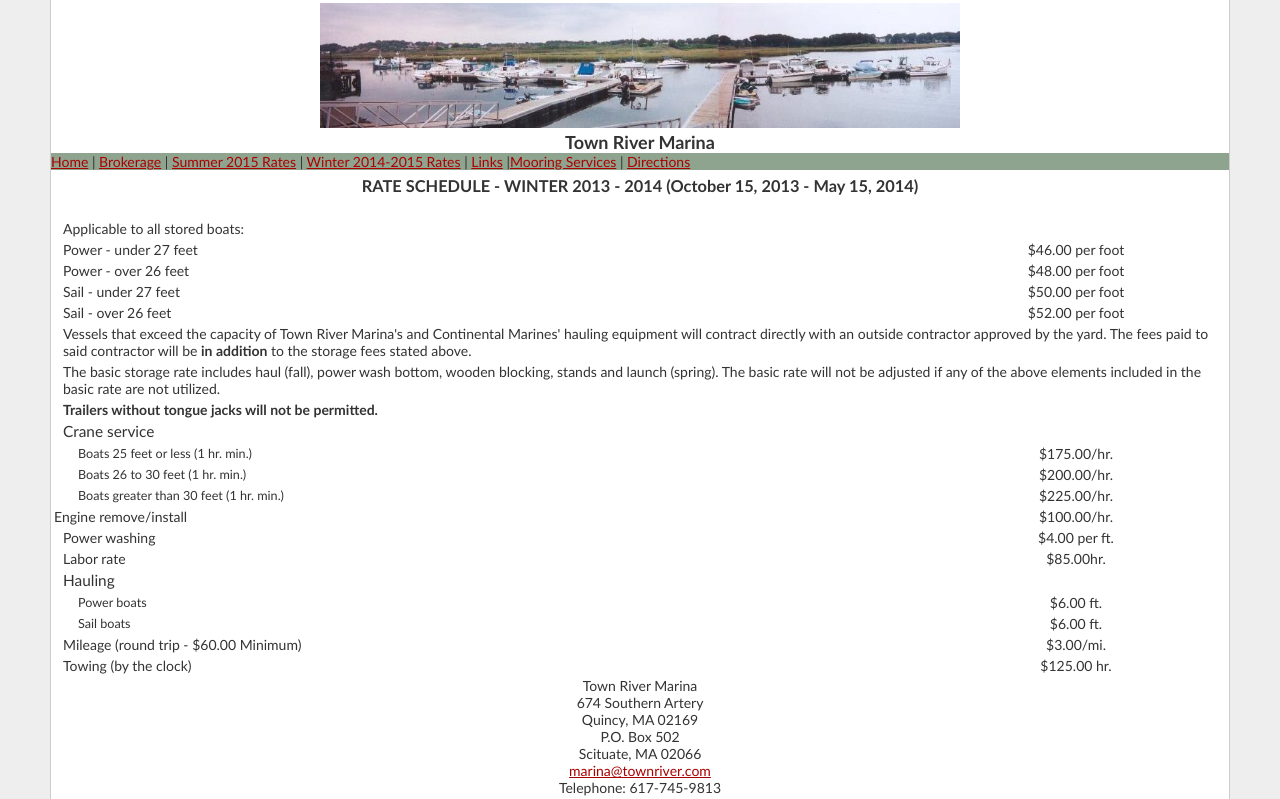
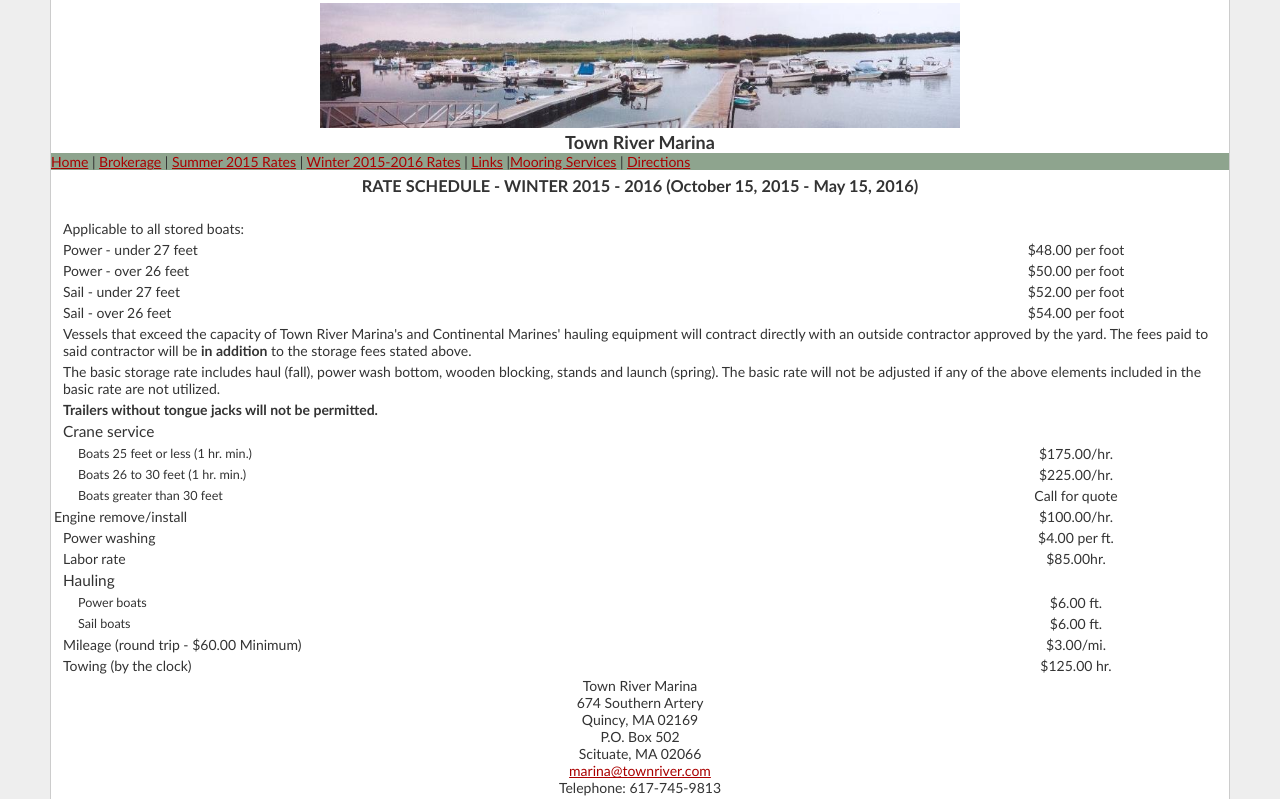
Before and after one commit to mdonahue/websites, a PHP site: page /winter-rates.php in a window 1280 px wide. Shown: the top 799 px of the page. Run offline with PHP 8.4, Linux system fonts and the light colour scheme.

Commit message:
winter rates 2015-2016

```diff
--- a/townriver/index.php
+++ b/townriver/index.php
@@ -92,11 +92,9 @@
             </p>
         </div>
         <div class="tennant">
-            <p><span class="callout">Bill &amp; Jules Boat and Shore Fishing Specialists</span> - (617) 633-6738</p>
+            <p><span class="callout">Black Hull Charters</span> - (508) 384-3132 (508) 326-9287</p>
 
-            <p>Captain William "Bill" Bryant (USCG Licensed Master Captain) and Julianne " Jules" Silvis offer Shore
-                trips, charters on their 2005 27 ft Polar Center Console, named the Alternative. <a
-                        href="http://billandjulsfishing.com/">http://billandjulsfishing.com</a></p>
+            <p>Captain Ronnie Munafo <a href="http://www.blackhullcharters.com">www.blackhullcharters.com</a></p>
 
             <p><span class="callout">GoFish Sportfishing Charters</span>- (508) 395-4767</p>
 
--- a/townriver/navigation.php
+++ b/townriver/navigation.php
@@ -2,7 +2,7 @@
          <a href="index.php">Home</a>
          | <a href="brokerage.php">Brokerage</a>
          | <a href="summer-rates.php">Summer 2015 Rates</a>
-         | <a href="winter-rates.php">Winter 2014-2015 Rates</a>
+         | <a href="winter-rates.php">Winter 2015-2016 Rates</a>
          | <a href="links.php">Links</a>
          |<a href="services.php">Mooring Services</a>
          | <a href="directions.php">Directions</a>
--- a/townriver/winter-rates.php
+++ b/townriver/winter-rates.php
@@ -16,7 +16,7 @@
     <?php include 'navigation.php'; ?>
 
   <div class="ratesheader">
-    <h3>RATE SCHEDULE - WINTER 2013 - 2014 (October 15, 2013 - May 15, 2014)</h3>
+    <h3>RATE SCHEDULE - WINTER 2015 - 2016 (October 15, 2015 - May 15, 2016)</h3>
   </div>
 
 <table>
@@ -25,19 +25,19 @@
     </tr>
     <tr>
         <td class="rateitem">Power - under 27 feet</td>
-        <td class="itemprice">$46.00 per foot</td>
+        <td class="itemprice">$48.00 per foot</td>
     </tr>
     <tr>
         <td class="rateitem">Power - over 26 feet</td>
-        <td class="itemprice">$48.00 per foot</td>
+        <td class="itemprice">$50.00 per foot</td>
     </tr>
     <tr>
         <td class="rateitem">Sail - under 27 feet</td>
-        <td class="itemprice">$50.00 per foot</td>
+        <td class="itemprice">$52.00 per foot</td>
     </tr>
     <tr>
         <td class="rateitem">Sail - over 26 feet</td>
-        <td class="itemprice">$52.00 per foot</td>
+        <td class="itemprice">$54.00 per foot</td>
     </tr>
     <tr>
         <td colspan="2" class="rateitem">Vessels that exceed the capacity of Town River Marina's and Continental Marines'
@@ -61,11 +61,11 @@
 </tr>
 <tr>
   <td class="ratesubitem">Boats 26 to 30 feet (1 hr. min.)</td>
-  <td class="itemprice">$200.00/hr.</td>
+  <td class="itemprice">$225.00/hr.</td>
 </tr>
 <tr>
-  <td class="ratesubitem">Boats greater than 30 feet (1 hr. min.)</td>
-  <td class="itemprice">$225.00/hr.</td>
+  <td class="ratesubitem">Boats greater than 30 feet</td>
+  <td class="itemprice">Call for quote</td>
 </tr>
     <tr>
         <td class="reateitem">Engine remove/install</td>
```
